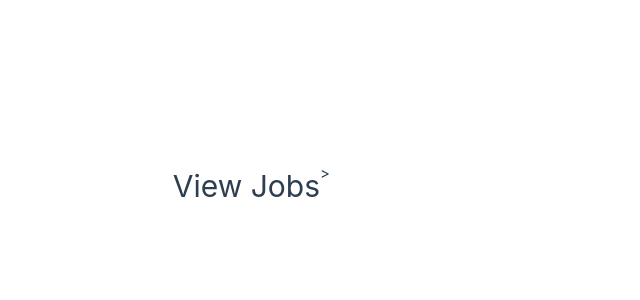
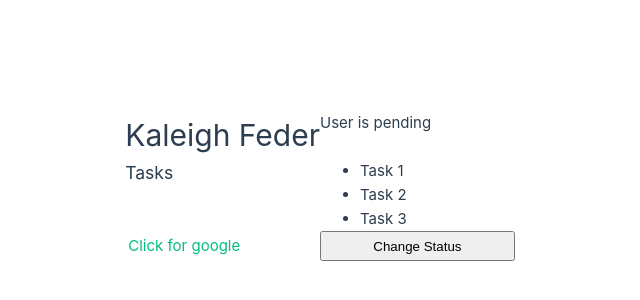
Before and after one commit to kalefed/learning-vue, a Vue app in the folder vue-crash-course/: page / in a window 1280 px wide. Shown: the part 214-514 px from the top of the page, without its empty margins (320-960 px from the left). Built offline with nearby package versions, Linux system fonts and the light colour scheme.

Commit message:
feat: Options API: directives and methods

```diff
--- a/vue-crash-course/src/App.vue
+++ b/vue-crash-course/src/App.vue
@@ -1,4 +1,39 @@
+<script>
+export default {
+  data() {
+    return {
+      name: 'Kaleigh Feder',
+      status: 'pending',
+      tasks: ['Task 1', 'Task 2', 'Task 3'],
+      link: 'https://www.google.com/'
+    }
+  },
+
+  methods: {
+    toggleStatus() {
+      if (this.status === 'active') {
+        this.status = 'pending';
+      } else if (this.status === 'pending') {
+        this.status = "inactive";
+      } else {
+        this.status = "active"
+      }
+    }
+  }
+}
+</script>
 
 <template>
-  <h1>View Jobs</h1>>
+  <h1>{{ name }}</h1>
+  <p v-if="status === 'active'">User is active</p>
+  <p v-else-if="status === 'pending'">User is pending</p>
+  <p v-else>User is inactive</p>
+
+  <h3>Tasks</h3>
+  <ul>
+    <li v-for="task in tasks" :key="task">{{task}}</li>
+  </ul>
+  <a v-bind:href="link">Click for google</a>
+
+  <button v-on:click="toggleStatus">Change Status</button>
 </template>
```
